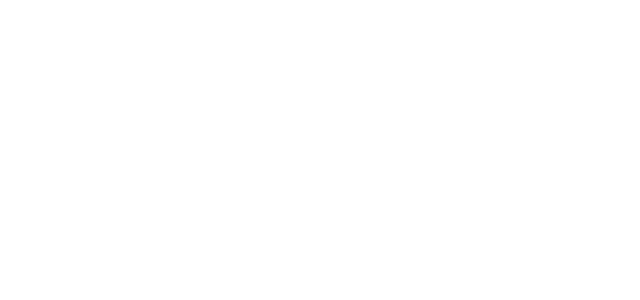
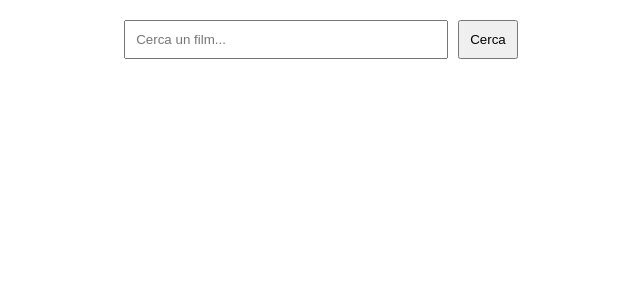
Before and after one commit to Benedetta-Barbone/vite-boolflix, a Vue app: page / in a window 1280 px wide. Shown: the top 300 px of the page, without its empty margins (319-959 px from the left). Built offline with nearby package versions, Linux system fonts and the light colour scheme.

Commit message:
milestone 1

```diff
--- a/index.html
+++ b/index.html
@@ -4,7 +4,7 @@
     <meta charset="UTF-8" />
     <link rel="icon" type="image/svg+xml" href="/vite.svg" />
     <meta name="viewport" content="width=device-width, initial-scale=1.0" />
-    <title>Vite + Vue</title>
+    <title>Boolflix</title>
   </head>
   <body>
     <div id="app"></div>
--- a/src/App.vue
+++ b/src/App.vue
@@ -1,11 +1,43 @@
-<script setup>
-//import HelloWorld from './components/HelloWorld.vue'
+<script>
+import axios from 'axios';
+import MovieList from './components/MovieList.vue';
+import SearchBar from './components/SearchBar.vue';
+
+export default {
+  name: 'App',
+  components: {
+    MovieList,
+    SearchBar
+  },
+  data() {
+    return {
+      movies: []
+    };
+  },
+  methods: {
+    async fetchMovies(query) {
+      try {
+        const apiKey = import.meta.env.VITE_TMDB_API_KEY;
+        const response = await axios.get('https://api.themoviedb.org/3/search/movie', {
+          params: {
+            api_key: apiKey,
+            query: query,
+            language: 'it-IT'
+          }
+        });
+        this.movies = response.data.results;
+      } catch (error) {
+        console.error('Error fetching movies:', error);
+      }
+    }
+}
+}
 </script>
 
+
 <template>
-
+  <div id="app">
+    <SearchBar @search="fetchMovies" />
+    <MovieList :movies="movies" />
+  </div>
 </template>
-
-<style scoped>
-
-</style>
--- /dev/null
+++ b/src/components/MovieCard.vue
@@ -0,0 +1,47 @@
+
+<script>
+export default {
+  name: 'MovieCard',
+  props: {
+    movie: {
+      type: Object,
+      required: true
+    }
+  }
+}
+</script>
+
+<template>
+  <div class="movie-card">
+    <img :src="'https://image.tmdb.org/t/p/w500' + movie.poster_path" alt="Movie Poster" class="movie-poster">
+    <div class="movie-details">
+      <h2>{{ movie.title }}</h2>
+      <p>{{ movie.overview }}</p>
+    </div>
+  </div>
+</template>
+<style scoped>
+.movie-card {
+  border: 1px solid #ddd;
+  border-radius: 5px;
+  overflow: hidden;
+  margin: 10px;
+  width: 200px;
+  box-shadow: 0 2px 5px rgba(0, 0, 0, 0.1);
+}
+.movie-poster {
+  width: 100%;
+  height: auto;
+}
+.movie-details {
+  padding: 10px;
+}
+.movie-details h2 {
+  font-size: 1.2em;
+  margin: 10px 0;
+}
+.movie-details p {
+  margin: 5px 0;
+  color: #555;
+}
+</style>
--- /dev/null
+++ b/src/components/MovieList.vue
@@ -0,0 +1,33 @@
+
+
+<script>
+import MovieCard from './MovieCard.vue';
+
+export default {
+  name: 'MovieList',
+  components: {
+    MovieCard
+  },
+  props: {
+    movies: {
+      type: Array,
+      required: true
+    }
+  }
+}
+</script>
+
+<template>
+  <div class="movies-container">
+    <MovieCard v-for="movie in movies" :key="movie.id" :movie="movie" />
+  </div>
+</template>
+
+<style>
+.movies-container {
+  display: flex;
+  flex-wrap: wrap;
+  justify-content: center;
+  gap: 20px;
+}
+</style>
--- /dev/null
+++ b/src/components/SearchBar.vue
@@ -0,0 +1,45 @@
+
+  <script>
+  export default {
+    name: 'SearchBar',
+    data() {
+      return {
+        query: ''
+      };
+    },
+    methods: {
+      handleSearch() {
+        this.$emit('search', this.query);
+      }
+    }
+  }
+  </script>
+
+  <template>
+    <div class="search-bar">
+      <input
+        v-model="query"
+        @keyup.enter="handleSearch"
+        type="text"
+        placeholder="Cerca un film..."
+      />
+      <button @click="handleSearch">Cerca</button>
+    </div>
+  </template>
+
+
+  <style scoped>
+  .search-bar {
+    display: flex;
+    justify-content: center;
+    margin: 20px 0;
+  }
+  .search-bar input {
+    width: 300px;
+    padding: 10px;
+    margin-right: 10px;
+  }
+  .search-bar button {
+    padding: 10px;
+  }
+  </style>
```
Also changed, not shown: 1 other file (tests, documents, lock files or other folders).
